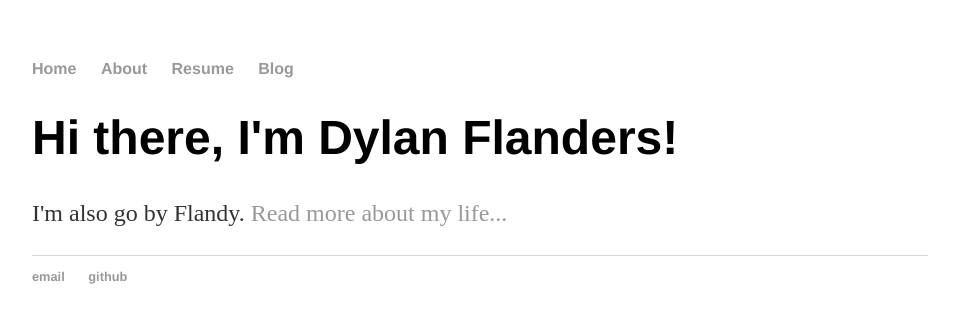
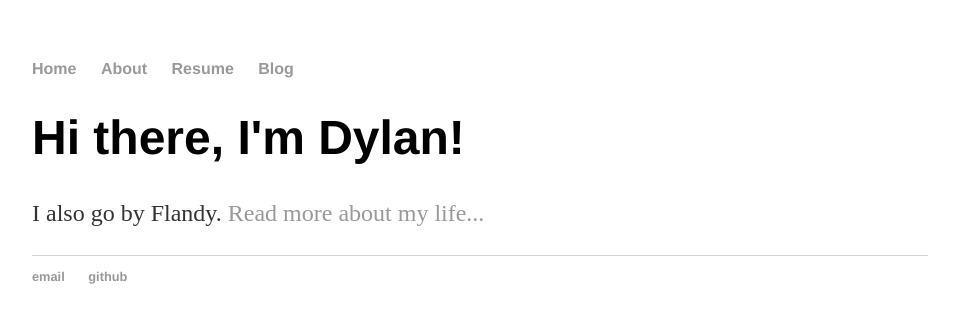
Before and after one commit to DylanFlanders/DylanFlanders.github.io, a Jekyll site: the page built from index.html, in a window 1280 px wide. Shown: the top 323 px of the page, without its empty margins (160-1119 px from the left). Built offline with Jekyll 4.4.1, drawn with Linux system fonts in a browser that asks for light colours.

Commit message:
fix typo in index.html

```diff
--- a/index.html
+++ b/index.html
@@ -3,6 +3,6 @@ layout: default
 title: Dylan Flanders
 ---
 <div class="blurb">
-    <h1>Hi there, I'm Dylan Flanders!</h1>
-    <p>I'm also go by Flandy. <a href="/about">Read more about my life...</a></p>
+    <h1>Hi there, I'm Dylan!</h1>
+    <p>I also go by Flandy. <a href="/about">Read more about my life...</a></p>
 </div><!-- /.blurb -->
```
